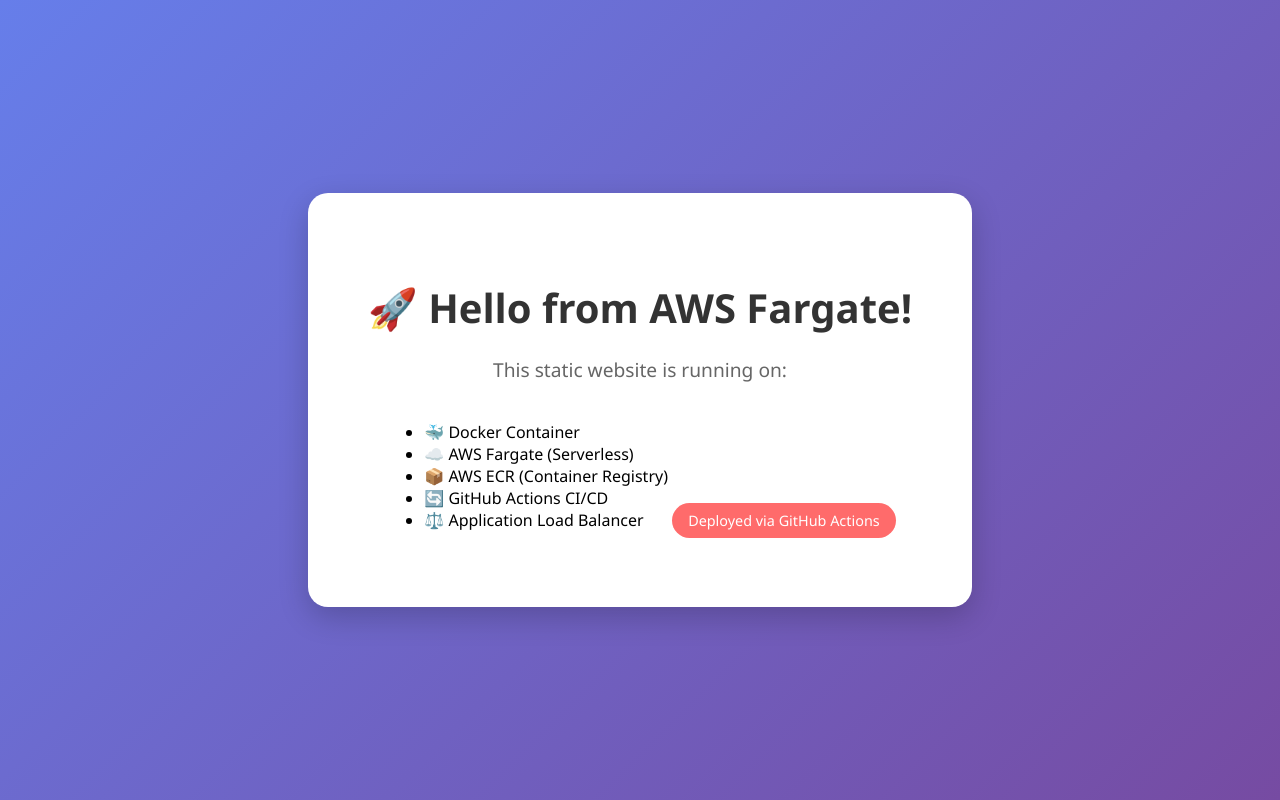
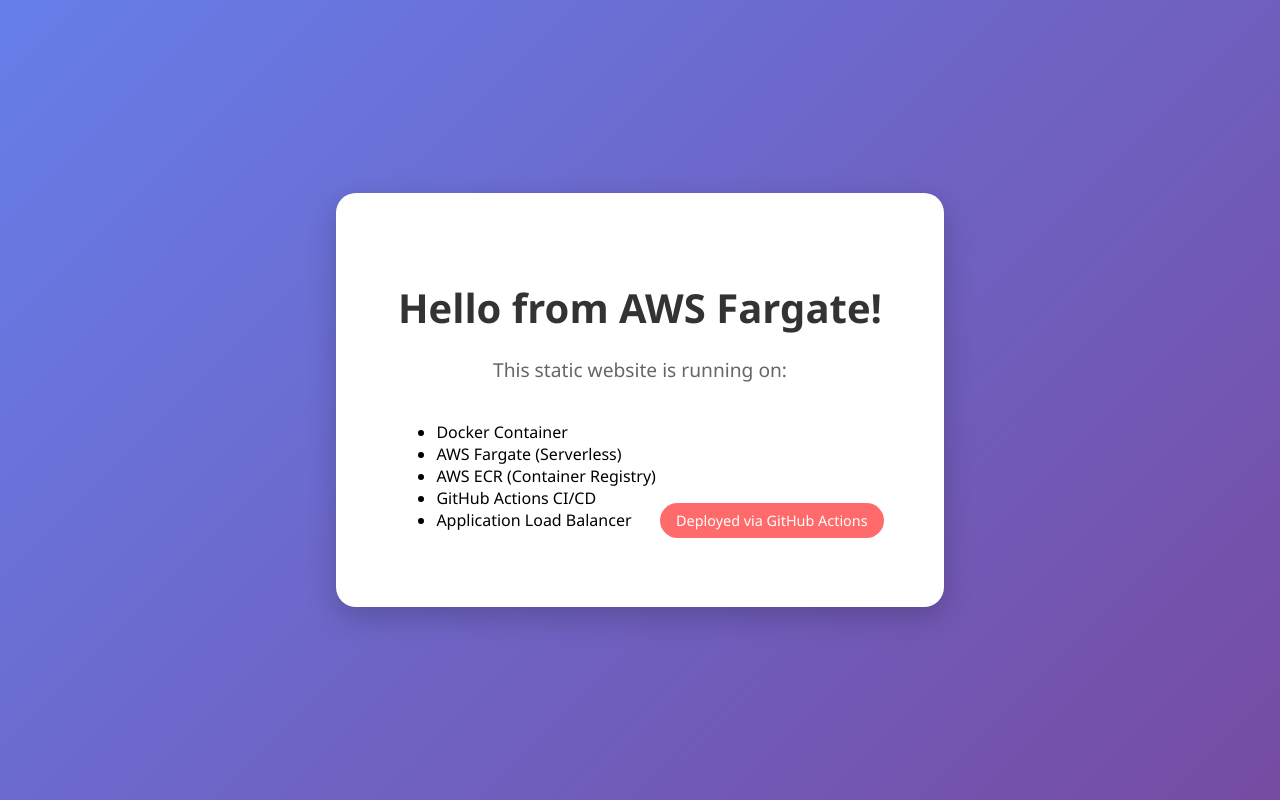
Before and after one commit to ArashMHD91/AWS-static-website-devops, a plain HTML site: page index.html in a window 1280 px wide. Drawn offline with Linux system fonts and the light colour scheme.

Commit message:
Update website content

```diff
--- a/index.html
+++ b/index.html
@@ -43,14 +43,14 @@
 </head>
 <body>
     <div class="container">
-        <h1>🚀 Hello from AWS Fargate!</h1>
+        <h1> Hello from AWS Fargate!</h1>
         <p>This static website is running on:</p>
         <ul style="text-align: left; display: inline-block;">
-            <li>🐳 Docker Container</li>
-            <li>☁️ AWS Fargate (Serverless)</li>
-            <li>📦 AWS ECR (Container Registry)</li>
-            <li>🔄 GitHub Actions CI/CD</li>
-            <li>⚖️ Application Load Balancer</li>
+            <li> Docker Container</li>
+            <li> AWS Fargate (Serverless)</li>
+            <li> AWS ECR (Container Registry)</li>
+            <li> GitHub Actions CI/CD</li>
+            <li> Application Load Balancer</li>
         </ul>
         <div class="badge">Deployed via GitHub Actions</div>
     </div>
```
